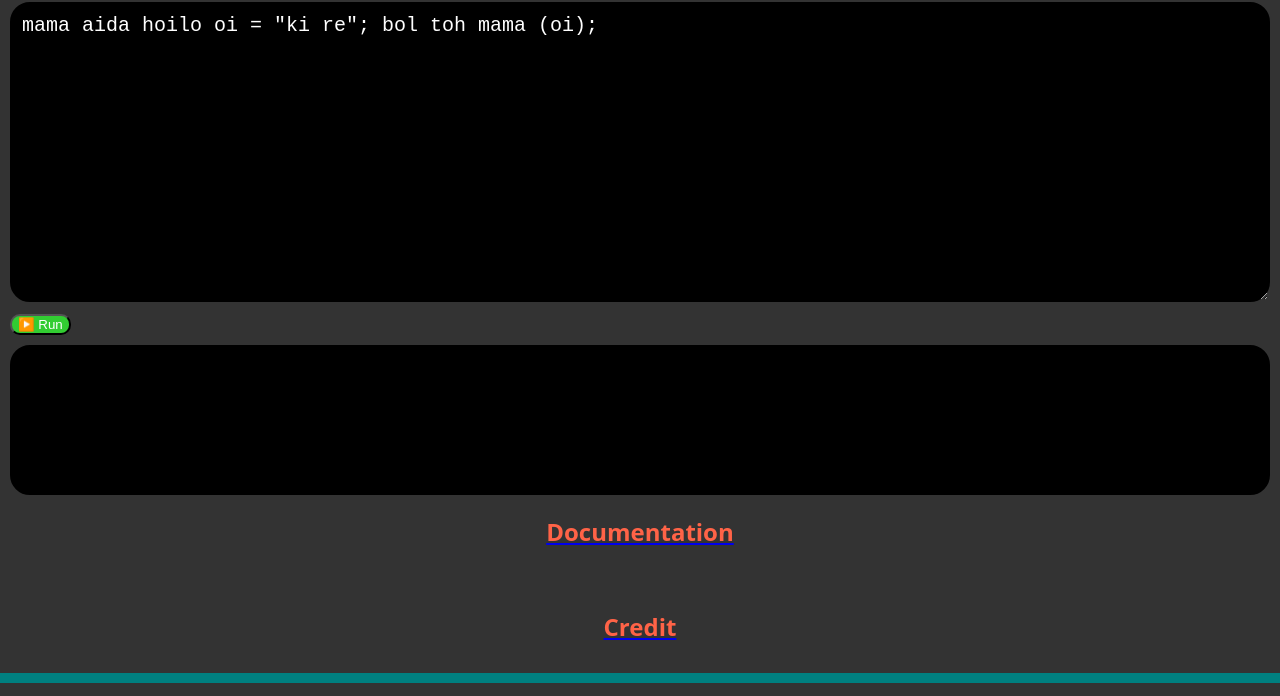
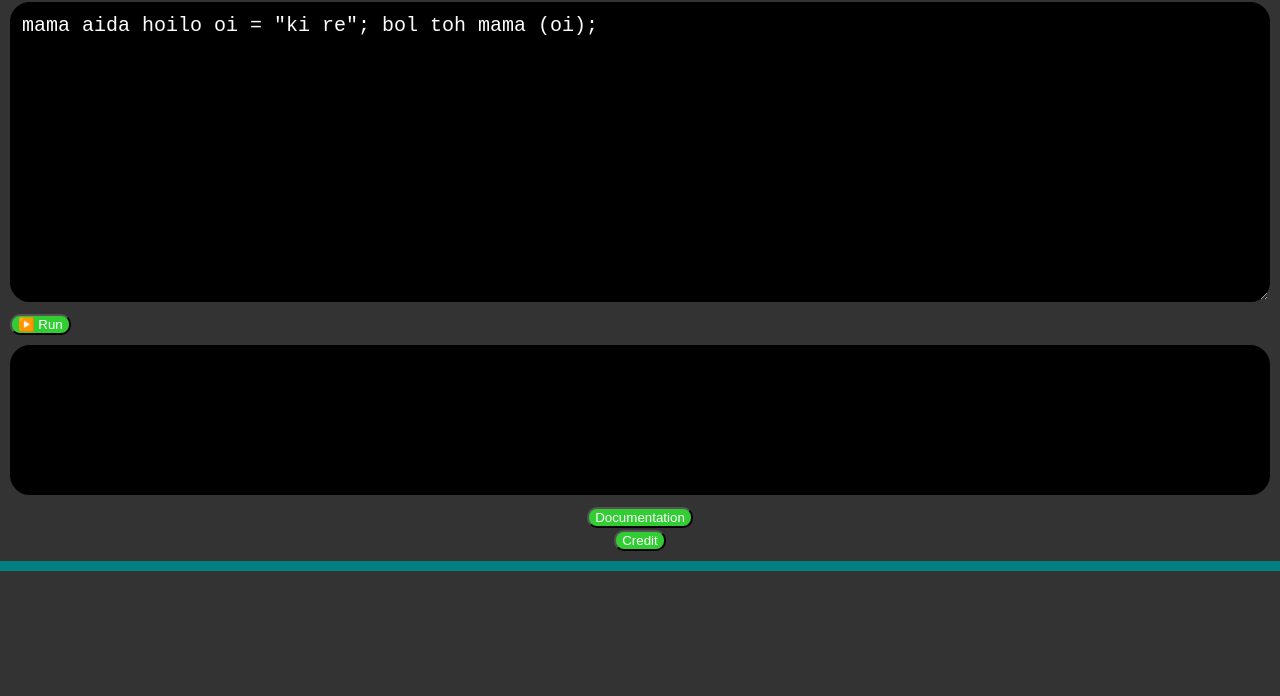
Before and after one commit to anisurrahmanlikhon/mama-lang, a website: page index.html in a window 1280 px wide. Shown: the part 104-800 px from the top of the page. Drawn offline with Linux system fonts and the light colour scheme.

Commit message:
Update index.html

```diff
--- a/index.html
+++ b/index.html
@@ -11,11 +11,11 @@
     <body>
         <center><h1 style="color: tomato"> Mama-Lang Playground</h1></center>
         <textarea id="code">mama aida hoilo oi = "ki re"; bol toh mama (oi);
-        </textarea> <button onclick="runCode()">▶️ Run</button>
+        </textarea> <button class="button" onclick="runCode()">▶️ Run</button>
         <div id="output"></div>
         <div>
-            <center><a href="https://github.com/anisurrahmanlikhon/mama-lang/blob/main/README.md" target="blank"><h2 style="color:tomato;">Documentation</h2></a><br>
-                    <a href="https://github.com/ahnafyy/mama-lang" target="blank"><h2 style="color:tomato;">Credit</h2></a>
+            <center><a href="https://github.com/anisurrahmanlikhon/mama-lang/blob/main/README.md" target="blank"><button  type="button" class="button">Documentation</button></a><br>
+                    <a href="https://github.com/ahnafyy/mama-lang" target="blank"><button type="button" class="button">Credit</button></a>
             </center>
         </div>
 
```
